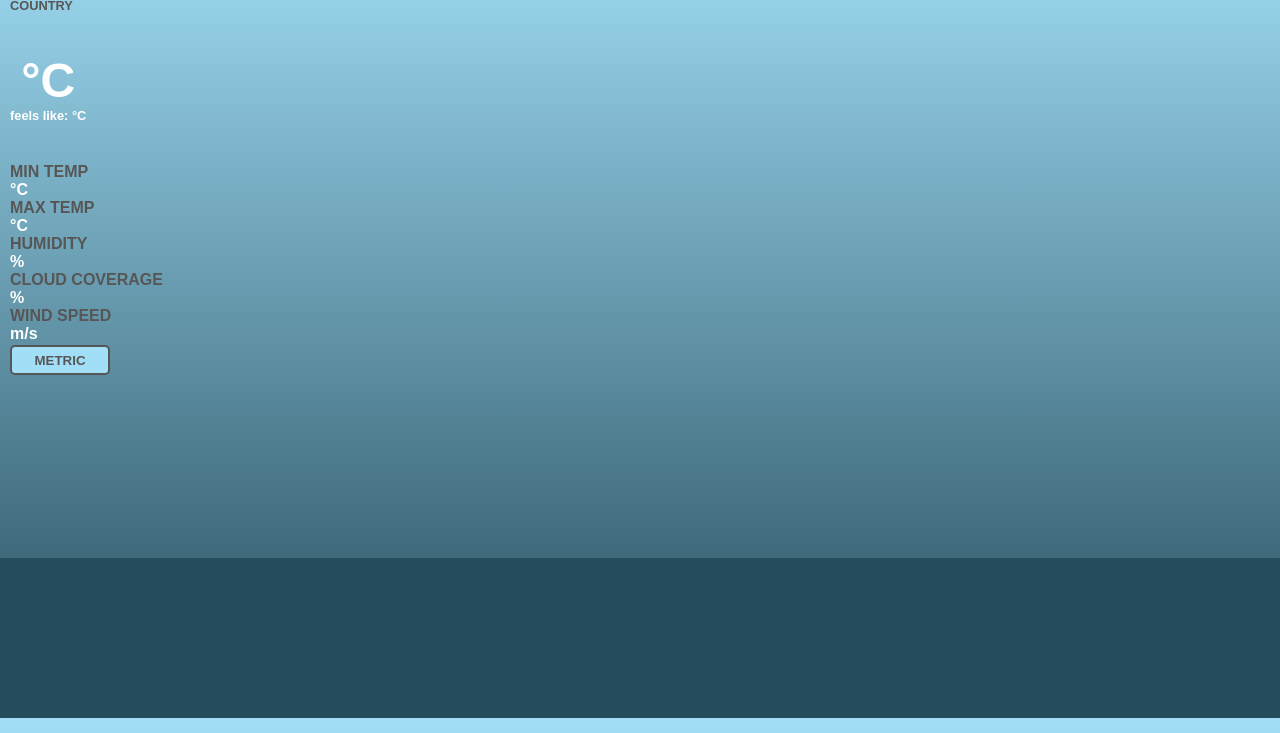
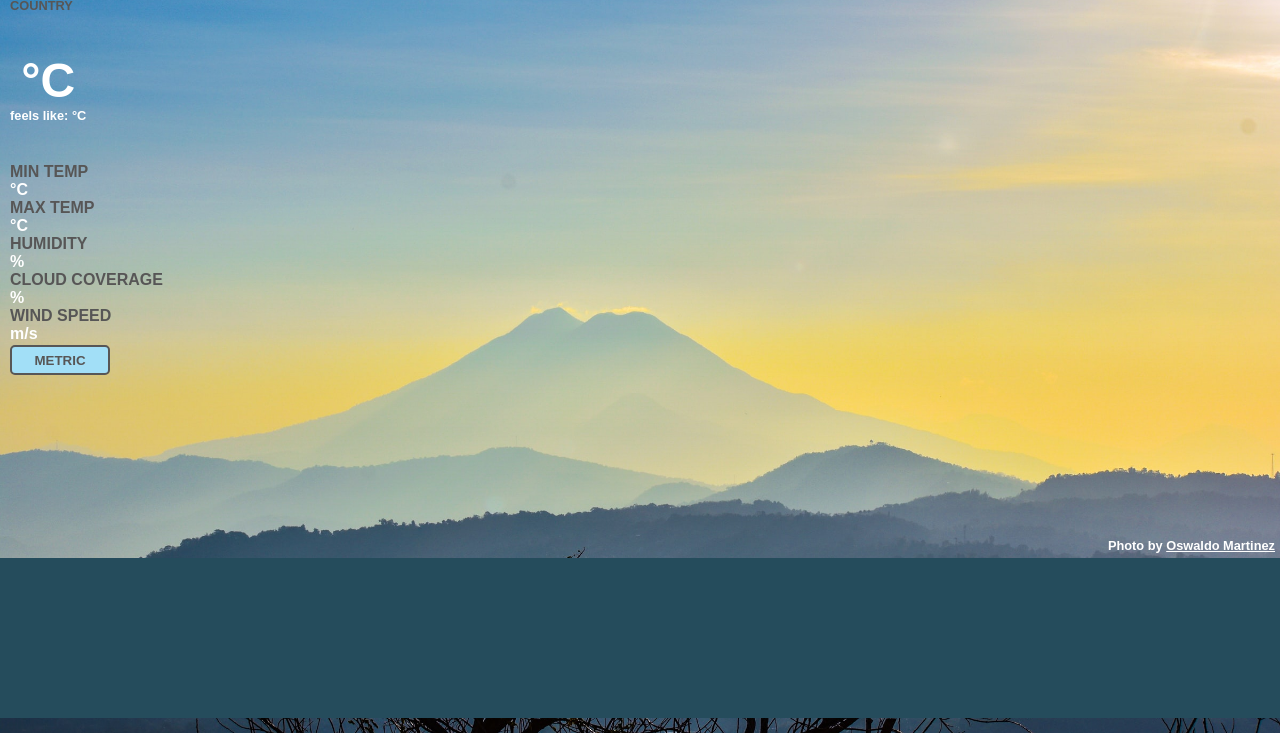
Before and after one commit to PerryBaran/weatherapp, a website built with webpack: page dist/index.html in a window 1280 px wide. Shown: the part 82-815 px from the top of the page. Built offline with Linux system fonts and the light colour scheme; no server answers.

Commit message:
added background photo and attribution

```diff
--- a/package.json
+++ b/package.json
@@ -22,6 +22,6 @@
     "eslint": "^8.6.0",
     "eslint-plugin-react": "^7.28.0",
     "webpack": "^5.65.0",
-    "webpack-cli": "^4.9.1"
+    "webpack-cli": "^4.10.0"
   }
 }
--- a/src/style.css
+++ b/src/style.css
@@ -4,7 +4,9 @@
     font-family: Arial, Helvetica, sans-serif;
     -webkit-tap-highlight-color:  rgba(255, 255, 255, 0);
     height: 100%;
-    background: linear-gradient(var(--light-blue), var(--dark-blue));
+    background-image: url("images/Background.jpg");
+    background-repeat: no-repeat;
+    background-size: cover;
     color: white;
     font-weight: bold;
     overflow: hidden;
@@ -45,7 +47,7 @@ p {
     height: inherit;
 }
 
-a {
+.github {
     display: inline-flex;
     position: absolute;
     right: 10px;
@@ -222,3 +224,19 @@ sup {
     background: none;
     color: var(--light-blue);
 }
+
+.attribution {
+    position: absolute;
+    background: none;
+    height: 50px;
+    bottom: 130px;
+    right: 5px;
+    z-index: 200;
+    font-size: 0.8rem;
+    color: white;
+}
+
+.attribution > a {
+    background: none;
+    color: inherit;
+}
--- a/webpack.config.js
+++ b/webpack.config.js
@@ -2,11 +2,13 @@ const path = require('path');
 
 module.exports = {
     mode: 'development',
+    watch: true,
     entry: './src/index.js',
     output: {
         filename: 'main.js',
         path: path.resolve(__dirname, 'dist'),
     },
+    target: 'web',
     module: {
         rules: [
             {
```
Also changed, not shown: dist/3b7f549bcca8ad9e6c04.jpg (added), dist/index.html, dist/main.js, src/images/Background.jpg (added), 1 other file.
